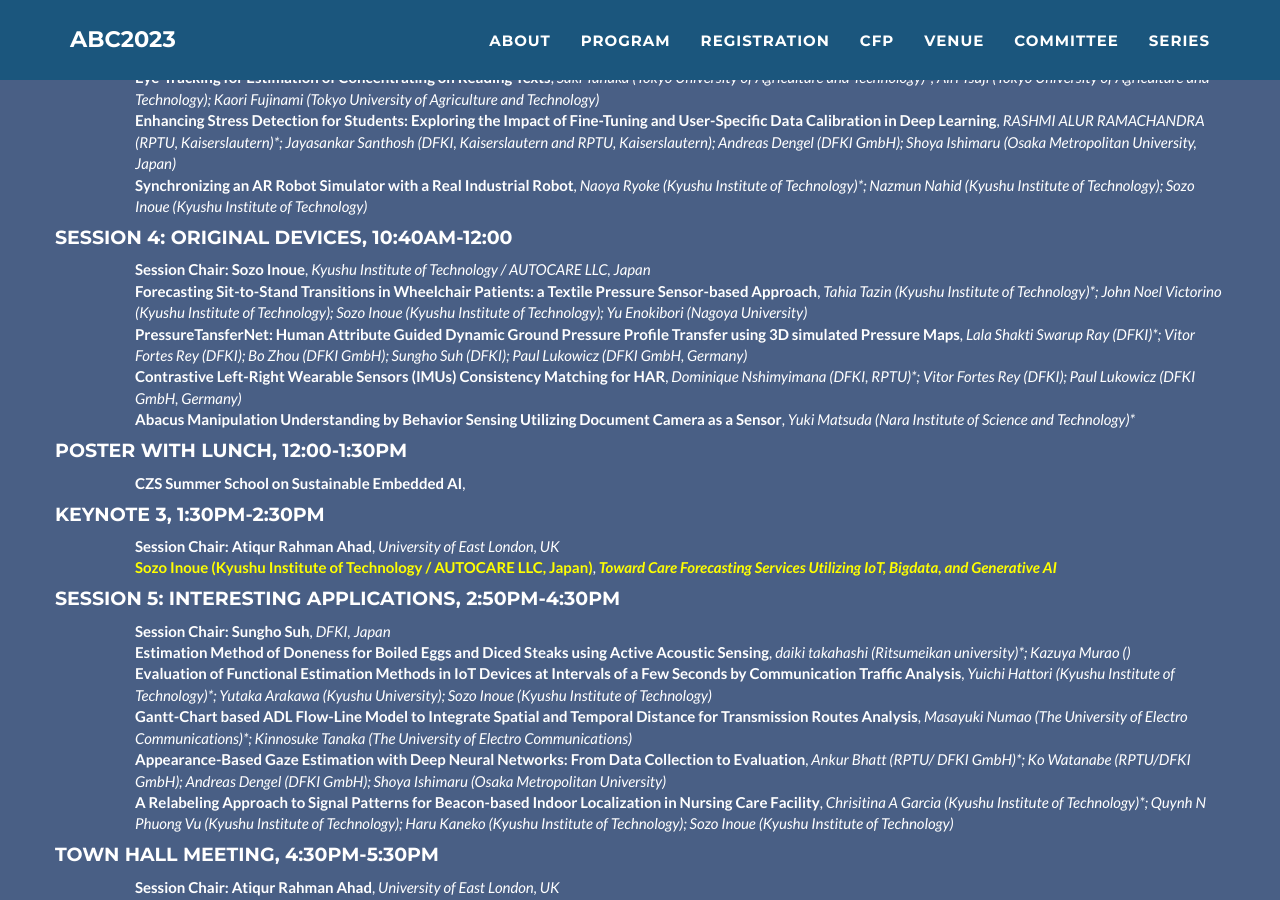
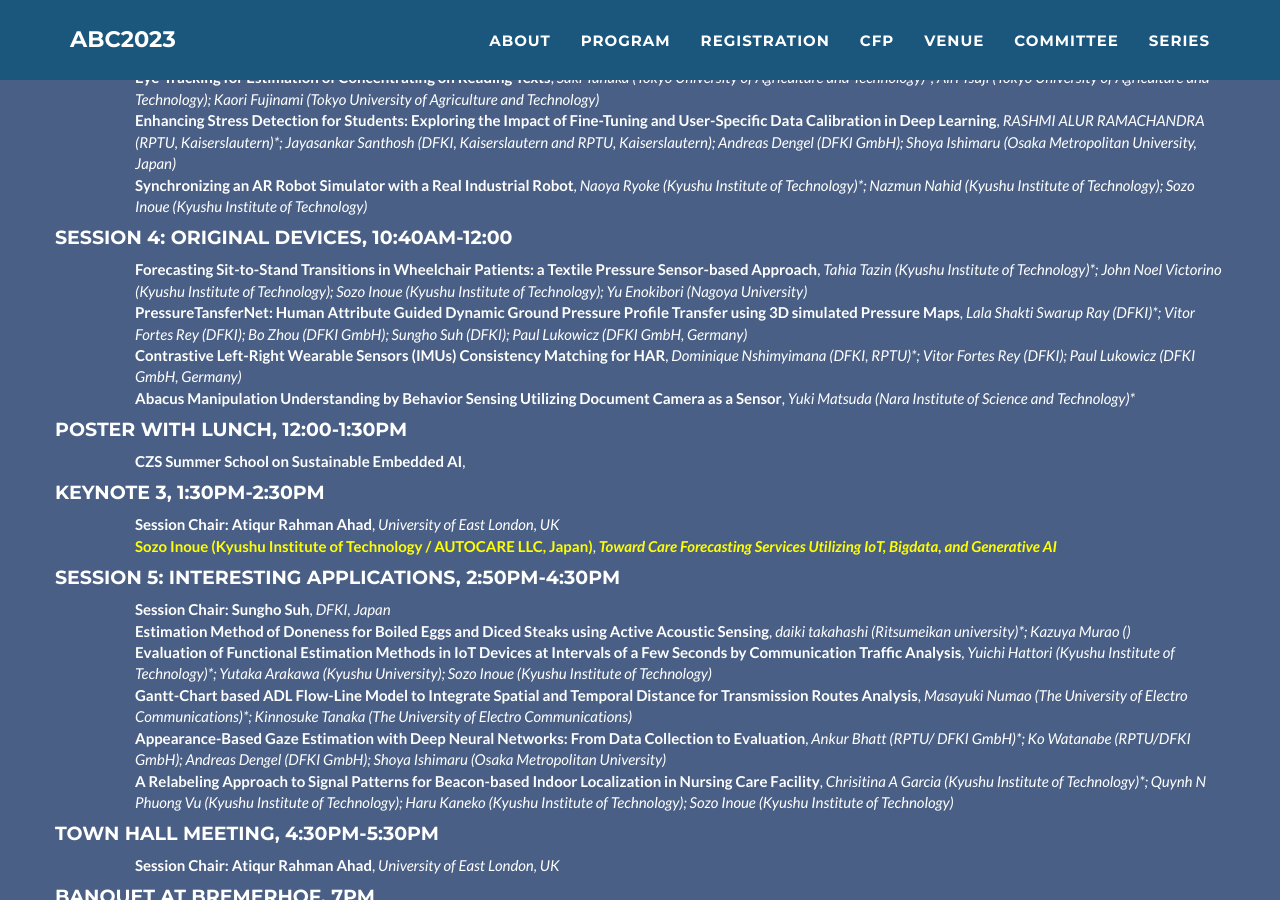
Before and after one commit to abc-research/abc-research.github.io, a Jekyll site: the page built from index.html, in a window 1280 px wide and 900 px high, scrolled down 5812 px. Built offline with Jekyll 4.4.1, drawn with Linux system fonts in a browser that asks for light colours.

Commit message:
Update _config.yml

```diff
--- a/_config.yml
+++ b/_config.yml
@@ -175,8 +175,8 @@ program:
       - name: "Session 4: Original Devices"
         time: "10:40am-12:00"
         paper:
-          - title: "Session Chair: Sozo Inoue"
-            authors: "Kyushu Institute of Technology / AUTOCARE LLC, Japan"
+#          - title: "Session Chair: Sozo Inoue"
+#            authors: "Kyushu Institute of Technology / AUTOCARE LLC, Japan"
           - title: "Forecasting Sit-to-Stand Transitions in Wheelchair Patients: a Textile Pressure Sensor-based Approach"
             authors: "Tahia Tazin (Kyushu Institute of Technology)*; John Noel Victorino (Kyushu Institute of Technology); Sozo Inoue (Kyushu Institute of Technology); Yu Enokibori (Nagoya University)"
           - title: "PressureTansferNet: Human Attribute Guided Dynamic Ground Pressure Profile Transfer using 3D simulated Pressure Maps"
```
